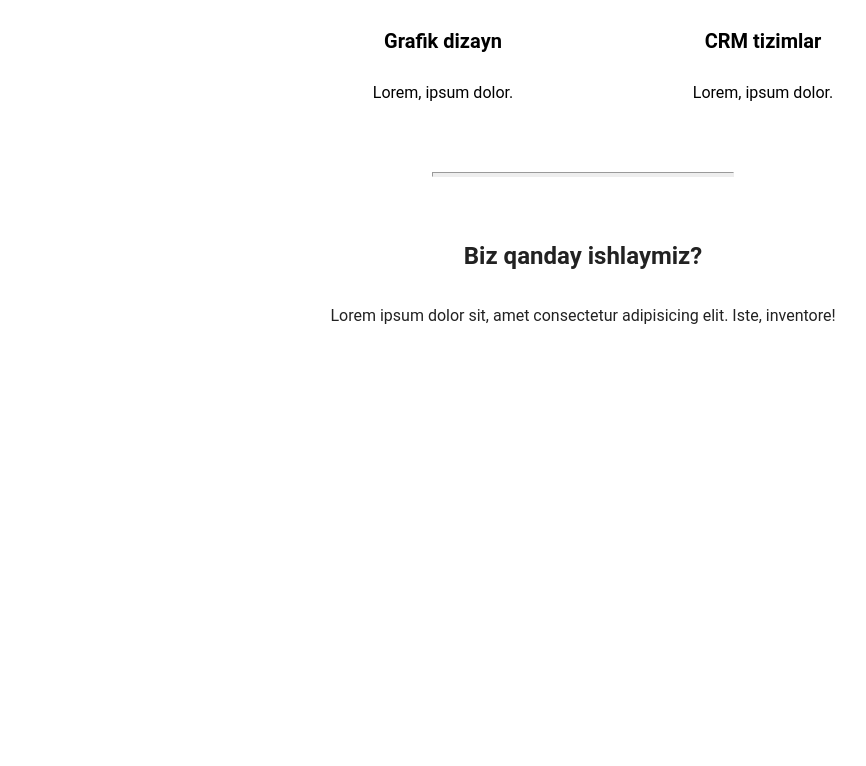
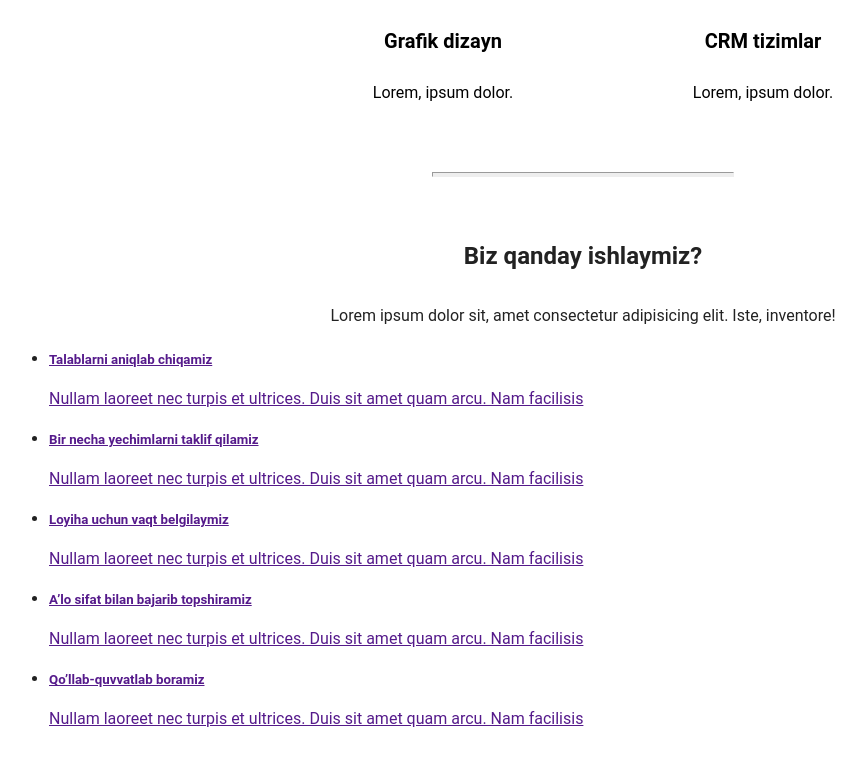
Before and after one commit to Abdulatifkhan/controlexam, a plain HTML site: page index.html in a window 1280 px wide. Shown: the part 1179-1945 px from the top of the page, without its empty margins (57-923 px from the left). Before the commit the page ends 1547 px from the top, so only its background shows below. Drawn offline with Linux system fonts and the light colour scheme.

Commit message:
Also others

```diff
--- a/index.html
+++ b/index.html
@@ -100,6 +100,28 @@
           Lorem ipsum dolor sit, amet consectetur adipisicing elit. Iste, inventore!
           </p>
         </div><!-- articles-header -->
+        <ul>
+          <li><a href="">
+            <h5>Talablarni aniqlab chiqamiz</h5>
+            <p>Nullam laoreet nec turpis et ultrices. Duis sit amet quam arcu. Nam facilisis</p>
+          </a></li>
+          <li><a href="">
+            <h5>Bir necha yechimlarni taklif qilamiz</h5>
+            <p>Nullam laoreet nec turpis et ultrices. Duis sit amet quam arcu. Nam facilisis</p>
+          </a></li>
+          <li><a href="">
+            <h5>Loyiha uchun vaqt belgilaymiz</h5>
+            <p>Nullam laoreet nec turpis et ultrices. Duis sit amet quam arcu. Nam facilisis</p>
+          </a></li>
+          <li><a href="">
+            <h5>A’lo sifat bilan bajarib topshiramiz</h5>
+            <p>Nullam laoreet nec turpis et ultrices. Duis sit amet quam arcu. Nam facilisis</p>
+          </a></li>
+          <li><a href="">
+            <h5>Qo’llab-quvvatlab boramiz</h5>
+            <p>Nullam laoreet nec turpis et ultrices. Duis sit amet quam arcu. Nam facilisis</p>
+          </a></li>
+        </ul>
       </div><!-- articles -->
     </div><!-- container -->
   </div><!-- articles-box -->
```
